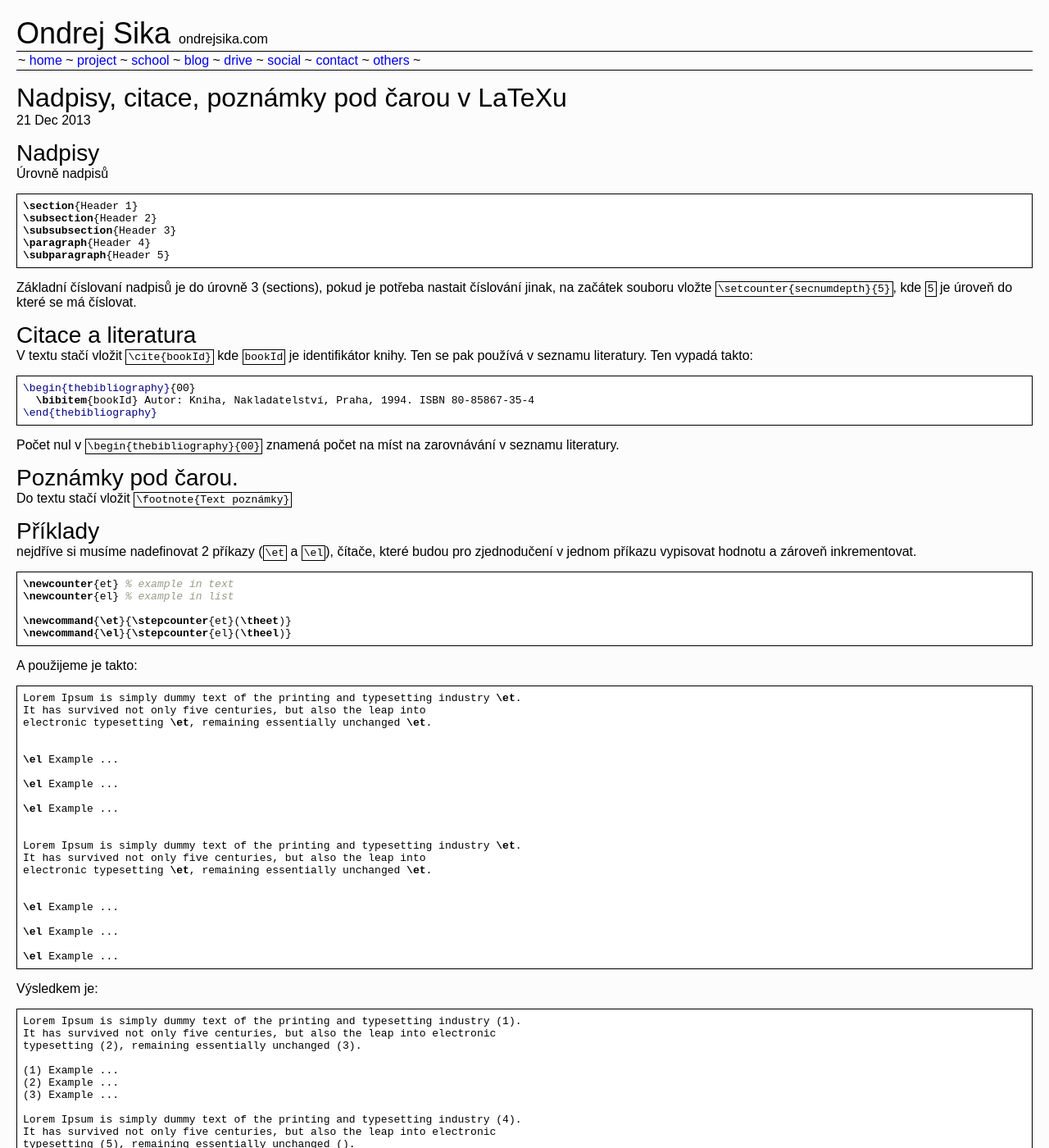
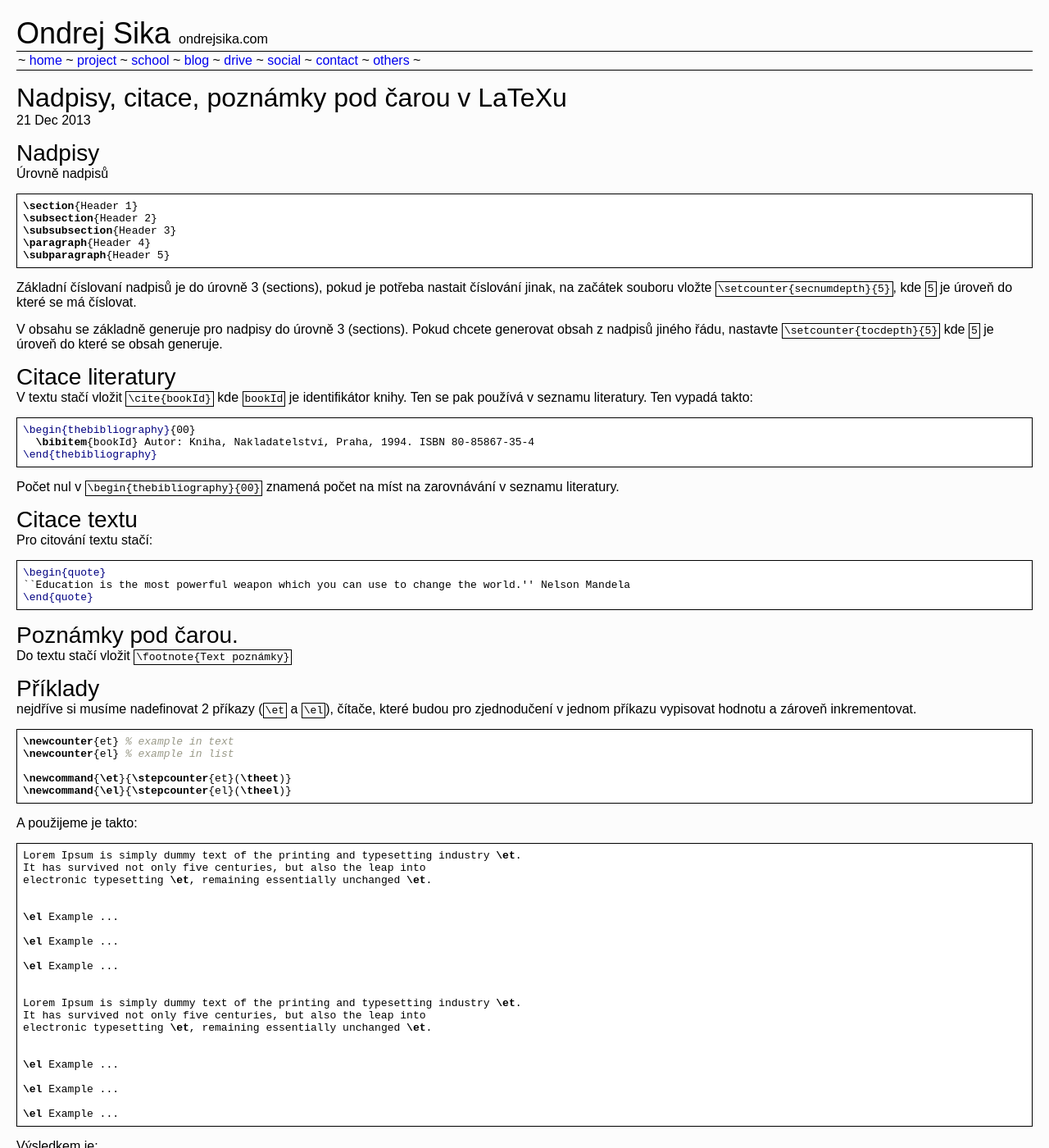
Before and after one commit to ondrejsika/ondrejsika.com, a Jekyll site: the page built from _posts/2013-12-21-nadpisy-citace-poznamky-pod-carou-v-latexu.md, in a window 1280 px wide and 1400 px high. Shown: the whole window at 82% size. Built offline with Jekyll 4.4.1, drawn with Linux system fonts in a browser that asks for light colours; Markdown is read by kramdown in place of the engine named in the settings; comment, search, counter and statistics services are not loaded; some of the changed text lies outside the part shown.

Commit message:
update latex blog post, add qutos, level of table of contnts

````diff
--- a/_posts/2013-12-21-nadpisy-citace-poznamky-pod-carou-v-latexu.md
+++ b/_posts/2013-12-21-nadpisy-citace-poznamky-pod-carou-v-latexu.md
@@ -20,7 +20,10 @@
 
 Základní číslovaní nadpisů je do úrovně 3 (sections), pokud je potřeba nastait číslování jinak, na začátek souboru vložte `\setcounter{secnumdepth}{5}`, kde `5` je úroveň do které se má číslovat.
 
-### Citace a literatura
+V obsahu se základně generuje pro nadpisy do úrovně 3 (sections). Pokud chcete generovat obsah z nadpisů jiného řádu, nastavte `\setcounter{tocdepth}{5}` kde `5` je úroveň do které se obsah generuje.
+
+
+### Citace literatury
 
 V textu stačí vložit `\cite{bookId}` kde `bookId` je identifikátor knihy. Ten se pak používá v seznamu literatury. Ten vypadá takto:
 
@@ -31,6 +34,16 @@
 ```
 
 Počet nul v `\begin{thebibliography}{00}` znamená počet na míst na zarovnávání v seznamu literatury.
+
+### Citace textu
+
+Pro citování textu stačí:
+
+``` latex
+\begin{quote}
+``Education is the most powerful weapon which you can use to change the world.'' Nelson Mandela
+\end{quote}
+```
 
 ### Poznámky pod čarou.
 
````
Also changed, not shown: other parts of _posts/2013-12-21-nadpisy-citace-poznamky-pod-carou-v-latexu.md (+1 -1 lines).
